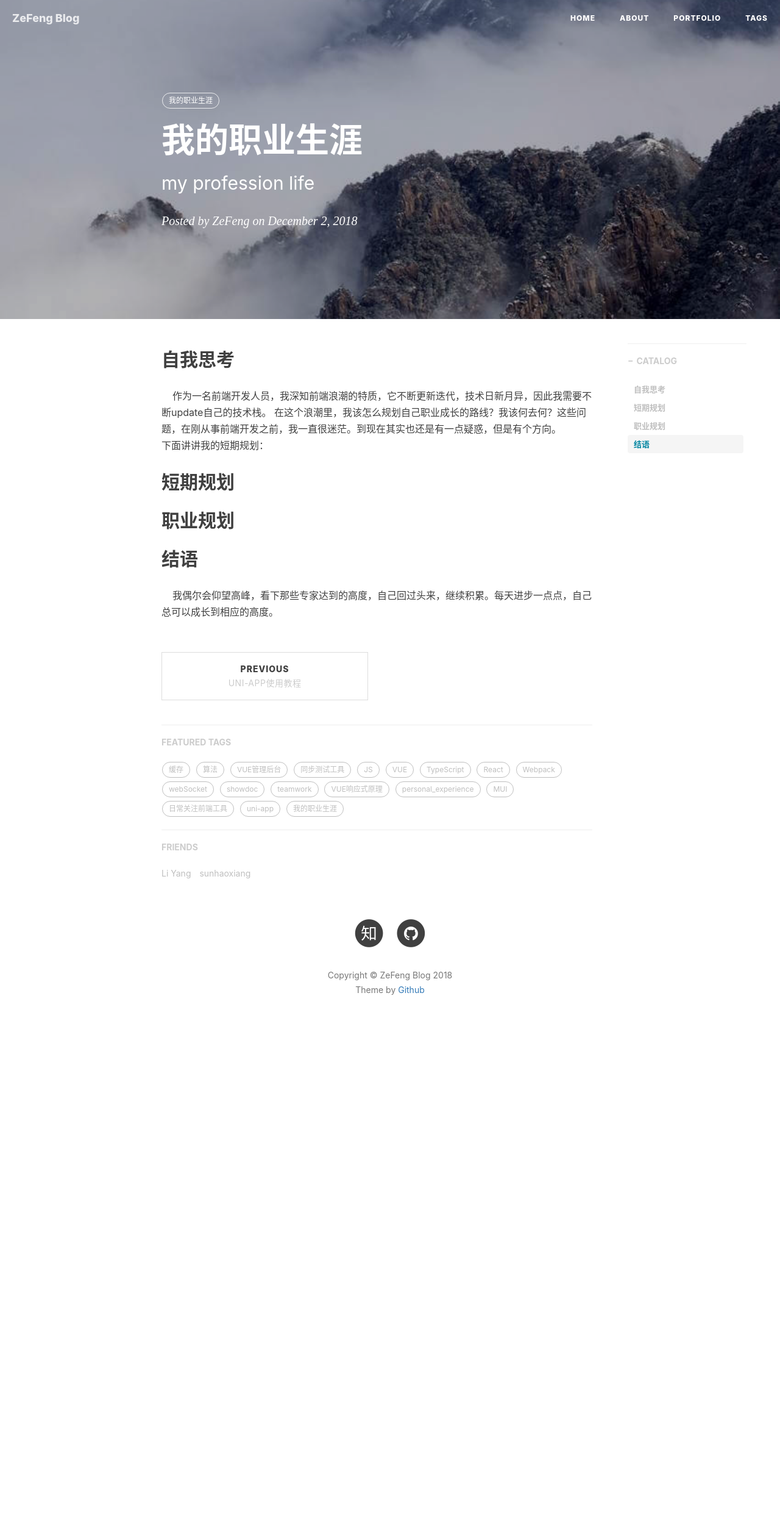
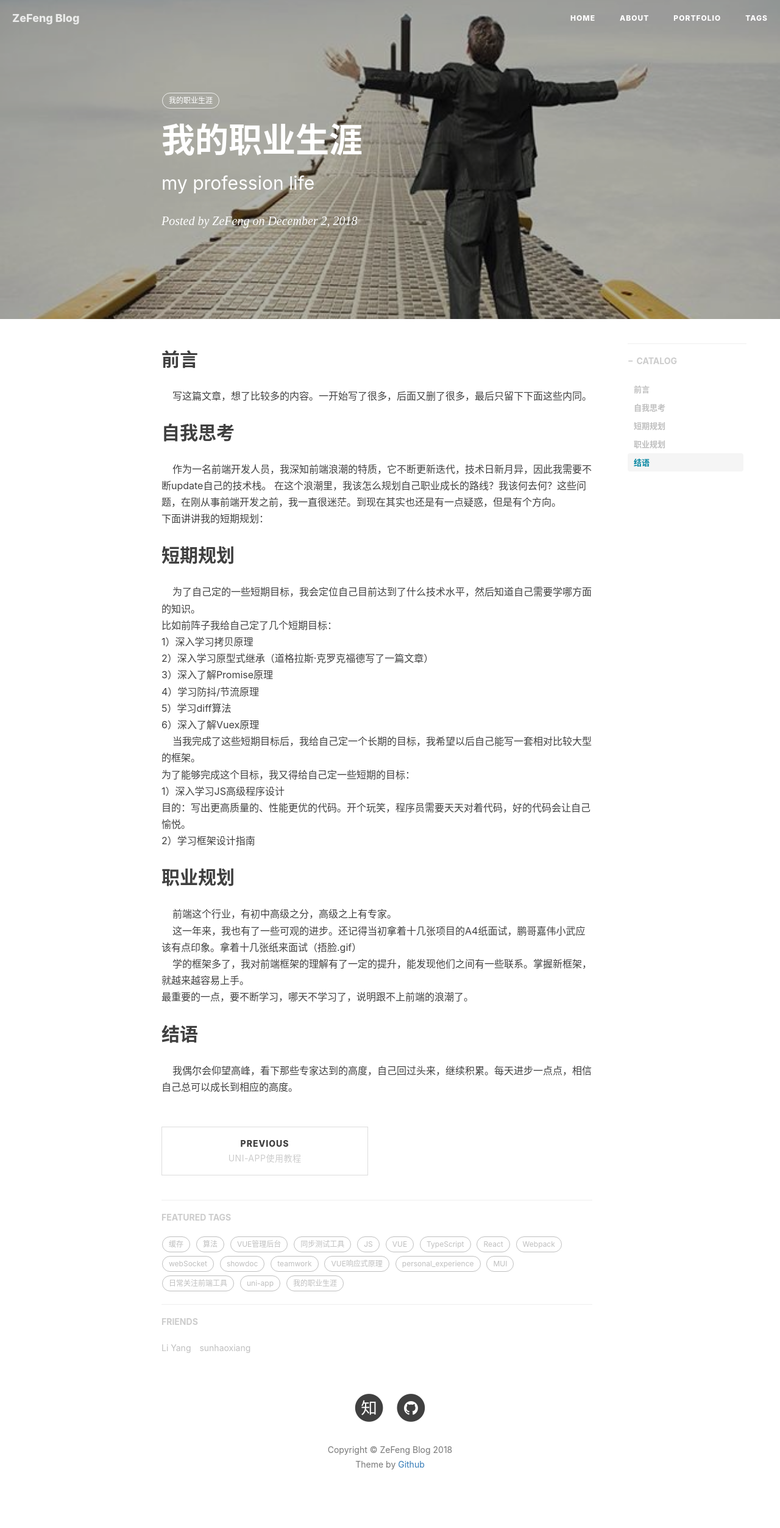
Before and after one commit to 00feng00/00feng00.github.io, a Jekyll site: the page built from _posts/2018-12-02-my-profession-life.markdown, in a window 1280 px wide. Shown: the whole page at 61% size. Built offline with Jekyll 4.4.1, drawn with Linux system fonts in a browser that asks for light colours; nearby versions of some CDN libraries; comment, search, counter and statistics services are not loaded; before the commit the page ends 1727 px from its top, so only the background shows below that.

Commit message:
Update 2018-12-02-my-profession-life.markdown

```diff
--- a/_posts/2018-12-02-my-profession-life.markdown
+++ b/_posts/2018-12-02-my-profession-life.markdown
@@ -4,21 +4,36 @@ title:        "我的职业生涯"
 subtitle:     "my profession life"
 date:         2018-12-2 22:05:00
 author:       "ZeFeng"
-header-img:   "img/vue-responsive-principle-logo.jpg"
+header-img:   "img/my_profession_lige.jpg"
 header-mask:  0.3
 catalog:      true
 tags:
     - 我的职业生涯
 ---
-
+## 前言
+&nbsp;&nbsp;&nbsp;&nbsp;写这篇文章，想了比较多的内容。一开始写了很多，后面又删了很多，最后只留下下面这些内同。
 ## 自我思考
 &nbsp;&nbsp;&nbsp;&nbsp;作为一名前端开发人员，我深知前端浪潮的特质，它不断更新迭代，技术日新月异，因此我需要不断update自己的技术栈。
 在这个浪潮里，我该怎么规划自己职业成长的路线？我该何去何？这些问题，在刚从事前端开发之前，我一直很迷茫。到现在其实也还是有一点疑惑，但是有个方向。<br />
 下面讲讲我的短期规划：
 ## 短期规划
-
+&nbsp;&nbsp;&nbsp;&nbsp;为了自己定的一些短期目标，我会定位自己目前达到了什么技术水平，然后知道自己需要学哪方面的知识。<br />
+比如前阵子我给自己定了几个短期目标：<br />
+1）深入学习拷贝原理<br />
+2）深入学习原型式继承（道格拉斯·克罗克福德写了一篇文章）<br />
+3）深入了解Promise原理<br />
+4）学习防抖/节流原理<br />
+5）学习diff算法<br />
+6）深入了解Vuex原理<br />
+&nbsp;&nbsp;&nbsp;&nbsp;当我完成了这些短期目标后，我给自己定一个长期的目标，我希望以后自己能写一套相对比较大型的框架。<br />
+为了能够完成这个目标，我又得给自己定一些短期的目标：<br />
+1）深入学习JS高级程序设计<br />
+目的：写出更高质量的、性能更优的代码。开个玩笑，程序员需要天天对着代码，好的代码会让自己愉悦。<br />
+2）学习框架设计指南<br />
 ## 职业规划
-
+&nbsp;&nbsp;&nbsp;&nbsp;前端这个行业，有初中高级之分，高级之上有专家。<br />
+&nbsp;&nbsp;&nbsp;&nbsp;这一年来，我也有了一些可观的进步。还记得当初拿着十几张项目的A4纸面试，鹏哥嘉伟小武应该有点印象。拿着十几张纸来面试（捂脸.gif）<br />
+&nbsp;&nbsp;&nbsp;&nbsp;学的框架多了，我对前端框架的理解有了一定的提升，能发现他们之间有一些联系。掌握新框架，就越来越容易上手。<br />
+最重要的一点，要不断学习，哪天不学习了，说明跟不上前端的浪潮了。
 ## 结语
-
-&nbsp;&nbsp;&nbsp;&nbsp;我偶尔会仰望高峰，看下那些专家达到的高度，自己回过头来，继续积累。每天进步一点点，自己总可以成长到相应的高度。
+&nbsp;&nbsp;&nbsp;&nbsp;我偶尔会仰望高峰，看下那些专家达到的高度，自己回过头来，继续积累。每天进步一点点，相信自己总可以成长到相应的高度。
```
